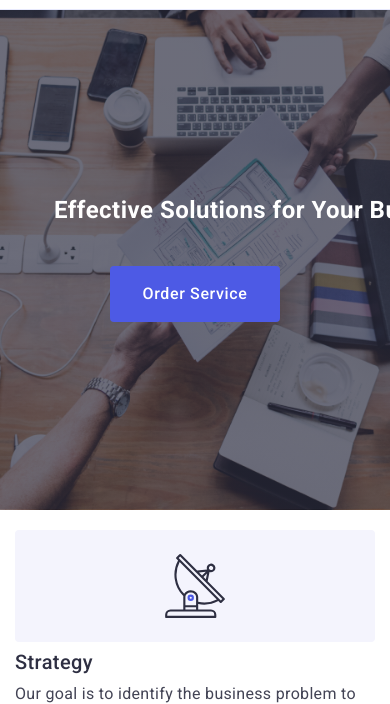
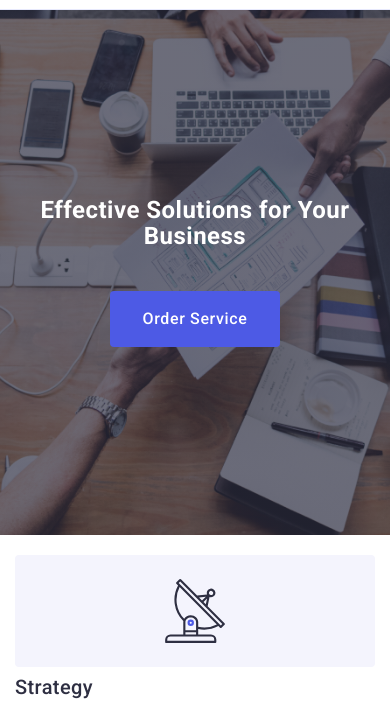
Before and after one commit to IhorRatsyn/goit-markup-hw-06, a plain HTML site: page index.html in a window 390 px wide. Shown: the part 120-824 px from the top of the page. Drawn offline with nearby package versions, Linux system fonts and the light colour scheme.

Commit message:
Update style.css

```diff
--- a/css/style.css
+++ b/css/style.css
@@ -999,11 +999,19 @@ body {
 
   .hero-title {
     font-size: 24px;
+    max-width: 100%;
+    overflow-wrap: break-word;
+    word-break: break-word;
+    hyphens: auto;
   }
 
   .hero-btn {
     margin-top: 24px;
   }
 }
+
 @media screen and (min-width: 768px) {
 }
+
+@media screen and (min-width: 768px) {
+}
```
